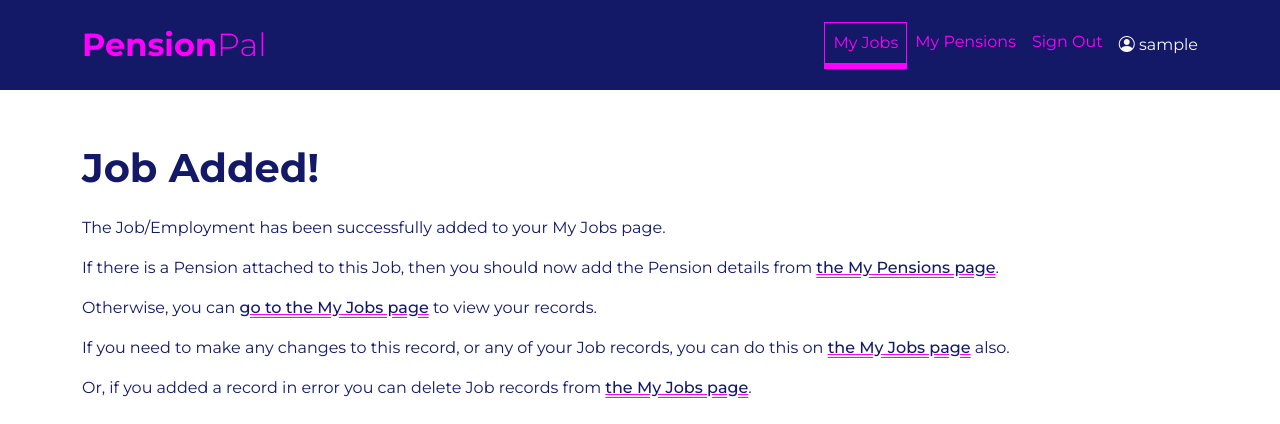
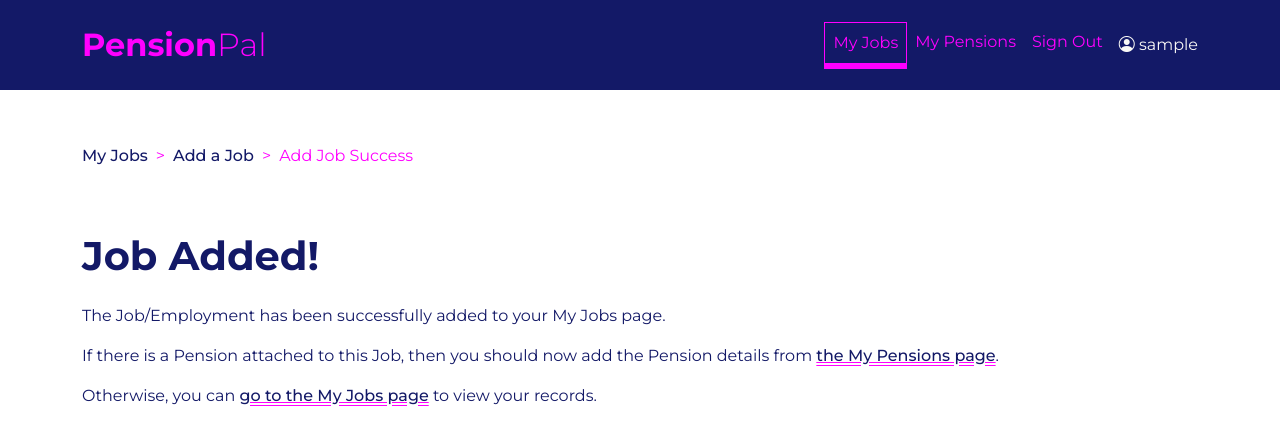
Before and after one commit to Fiona-T/pension-pal, a Django app: page /jobs/success/ in a window 1280 px wide. Shown: the top 424 px of the page. Run offline with Django 3.2, Linux system fonts and the light colour scheme; the visitor is signed in with stand-in values (Sample User, id 1); some libraries are stand-ins or nearby versions.

Commit message:
feat: add breadcrumb navigation to add, edit, success jobs templates and style, style.css

```diff
--- a/static/css/style.css
+++ b/static/css/style.css
@@ -204,7 +204,23 @@ h1 {
 
 /* ---------------------------------------- Jobs/Pensions pages */
 
-/* styles for the cards displaying the Jobs/Pension details in Jobs/Pensions list */
+/* ----------- Breadcrumb navigation */
+.breadcrumb-item a {
+    text-decoration: none;
+}
+
+/* change the Bootstrap default divider between items */
+.breadcrumb-item+.breadcrumb-item::before {
+    color: #ff00ff;
+    content: var(--bs-breadcrumb-divider, ">");
+}
+
+/* change the Bootstrap default active item colour */
+.breadcrumb-item.active {
+    color: #ff00ff;
+}
+
+/* ----------- cards in Jobs/Pensions list */
 
 /* over-ride Bootstrap border color + radius */
 .card {
--- a/templates/add-job-success.html
+++ b/templates/add-job-success.html
@@ -4,6 +4,20 @@
 <!-- success page after Add Job form -->
 <section class="py-5 px-4">
     <div class="container">
+        <!--Breadcrumb navigation-->
+        <div class="row pt-5">
+            <nav aria-label="Breadcrumb navigation">
+                <ul class="breadcrumb">
+                    <li class="breadcrumb-item">
+                        <a href="{% url 'my_jobs' %}">My Jobs</a>
+                    </li>
+                    <li class="breadcrumb-item">
+                        <a href="{% url 'add_job' %}">Add a Job</a>
+                    </li>
+                    <li class="breadcrumb-item active" aria-current="page">Add Job Success</li>
+                </ul>
+            </nav>
+        </div>
         <div class="row py-5">
             <h1 class="mb-4">Job Added!</h1>
             <p>The Job/Employment has been successfully added to your My Jobs page.</p>
```
Also changed, not shown: templates/add-job.html (+11 -0 lines), templates/edit-job.html (+11 -0 lines).
